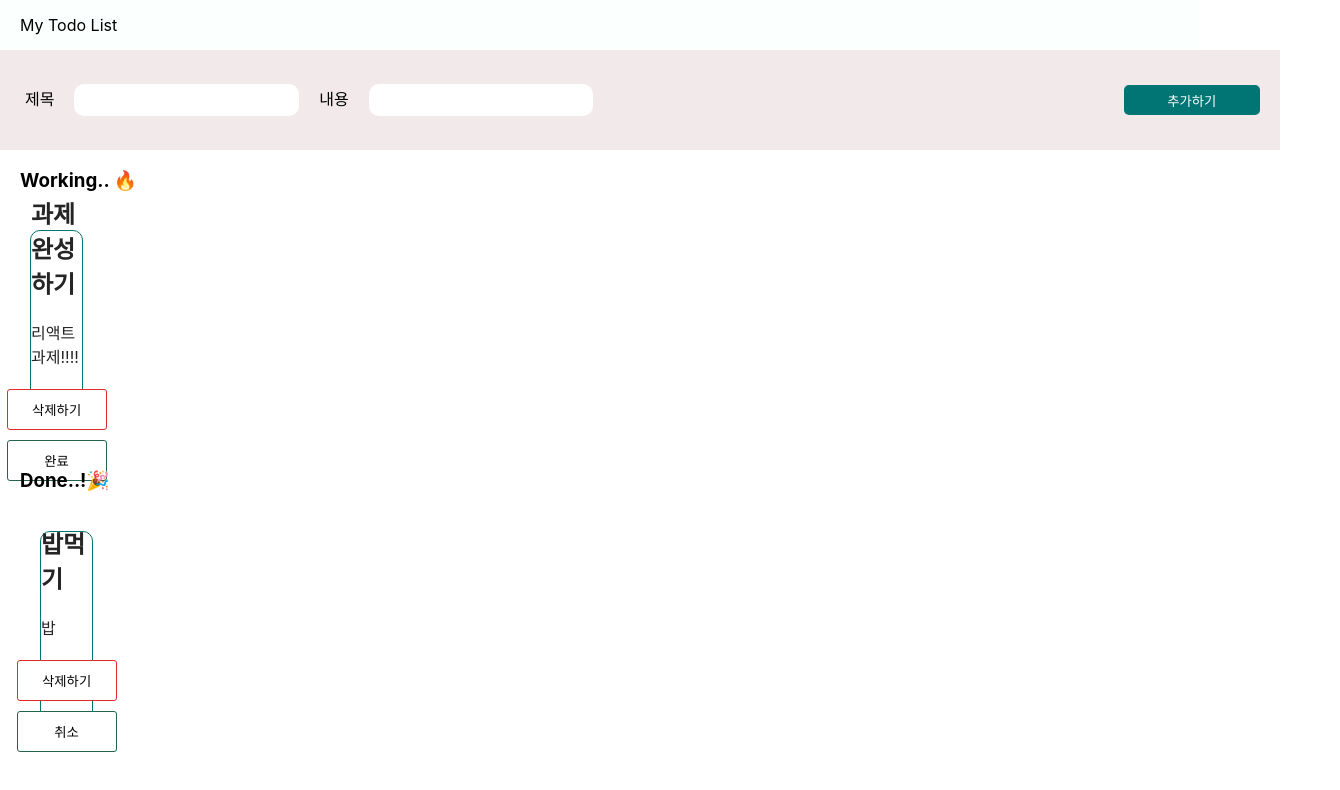
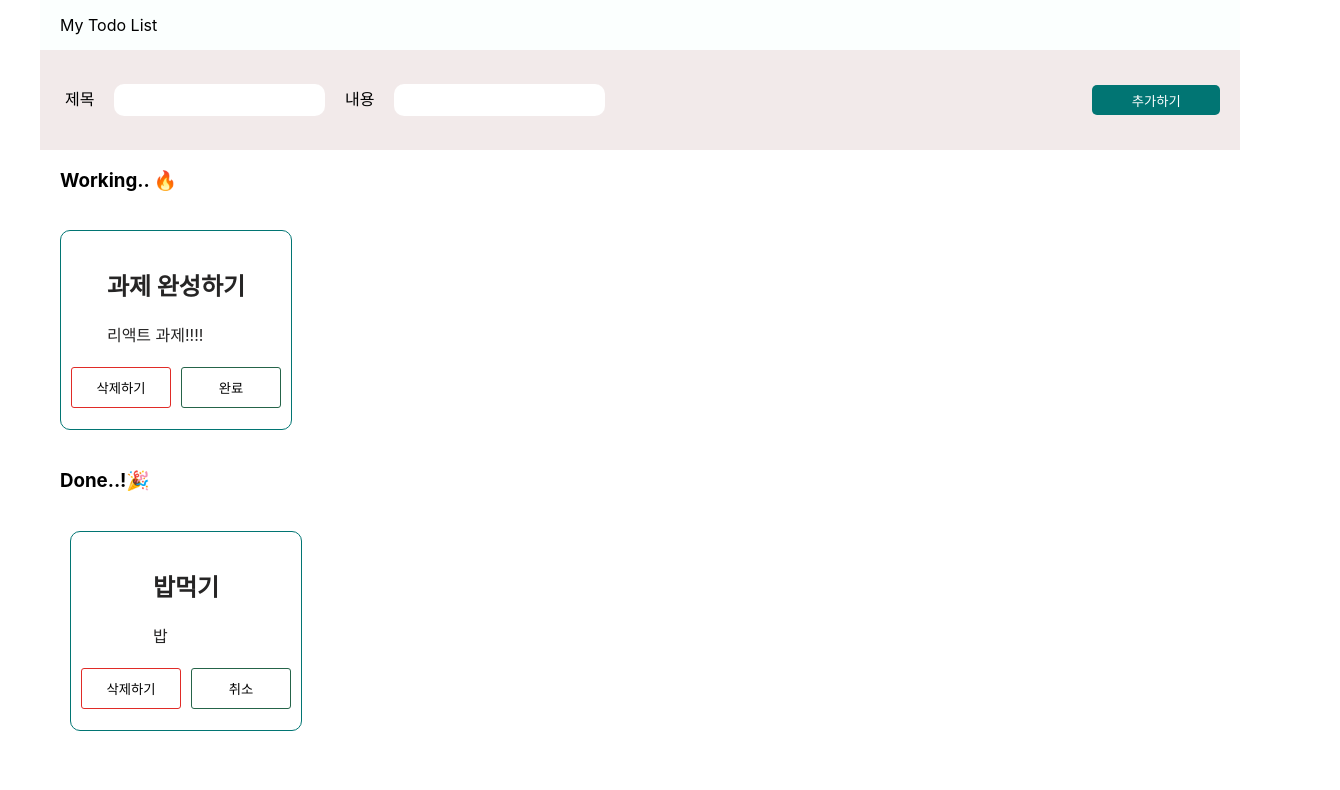
Before and after one commit to crystal993/To-Do-List, a React (Create React App) app: page / in a window 1280 px wide. Shown: the top 790 px of the page, 1340 px wide, since content can reach past the window. Built offline with nearby package versions, Linux system fonts and the light colour scheme.

Commit message:
modify layout max-width, min-width

```diff
--- a/src/App.css
+++ b/src/App.css
@@ -1,8 +1,7 @@
 .style-app {
-    max-width: 1200px;
-    min-width: 800px;
-
+    /* 부모 요소의 margin처럼 행동하게 되는데 flex로 바꾸면 괜찮다. */
+    display: inline-flex; /* margin callapse 현상 상쇄 해준다. */
+    height: 100vh; /* vh : 화면 기준 */
+    width: 100vw;
     display: flex;
-    flex-direction: column;
-    justify-content: center;
 }
--- a/src/components/form/style.css
+++ b/src/components/form/style.css
@@ -1,5 +1,4 @@
 .to-do-form {
-    width: 100vw;
     background-color: rgb(242, 234, 234);
     height: 100px;
 
--- a/src/components/header/style.css
+++ b/src/components/header/style.css
@@ -1,5 +1,4 @@
 .header-container {
-    width: 100%;
     height: 50px;
     background-color:rgb(251, 255, 254);
 
--- a/src/components/layout/style.css
+++ b/src/components/layout/style.css
@@ -2,5 +2,4 @@
     max-width: 1200px;
     min-width: 800px;
     margin: 0 auto;
-    width:1200px;
   }
--- a/src/components/pages/TodoList.jsx
+++ b/src/components/pages/TodoList.jsx
@@ -23,13 +23,11 @@ function TodoList() {
       ]);
 
     return (
-      <div>
         <Layout>
-            <Header></Header>
-            <Form todoList={todoList} setTodoList={setTodoList}></Form>
-            <List todoList={todoList} setTodoList={setTodoList}></List>
+            <Header/>
+            <Form todoList={todoList} setTodoList={setTodoList}/>
+            <List todoList={todoList} setTodoList={setTodoList}/>
         </Layout>
-      </div>
     );
   }
 
--- a/src/components/todo/style.css
+++ b/src/components/todo/style.css
@@ -1,10 +1,10 @@
 .todo-item {
     box-sizing: border-box;
 
-    width: 22%;
+    width: 100%;
     height: 200px;
 
-    margin: 10px;
+    margin-right: 10px;
 
     border: 1px solid #017573;
     border-radius: 10px;
@@ -27,7 +27,7 @@
     border-radius: 3px;
     cursor: pointer;
     border: 1px solid #256449;
-    width: 100px;
+    width:100px;
 }
 
 .item-buttons button:nth-child(1) {
```
